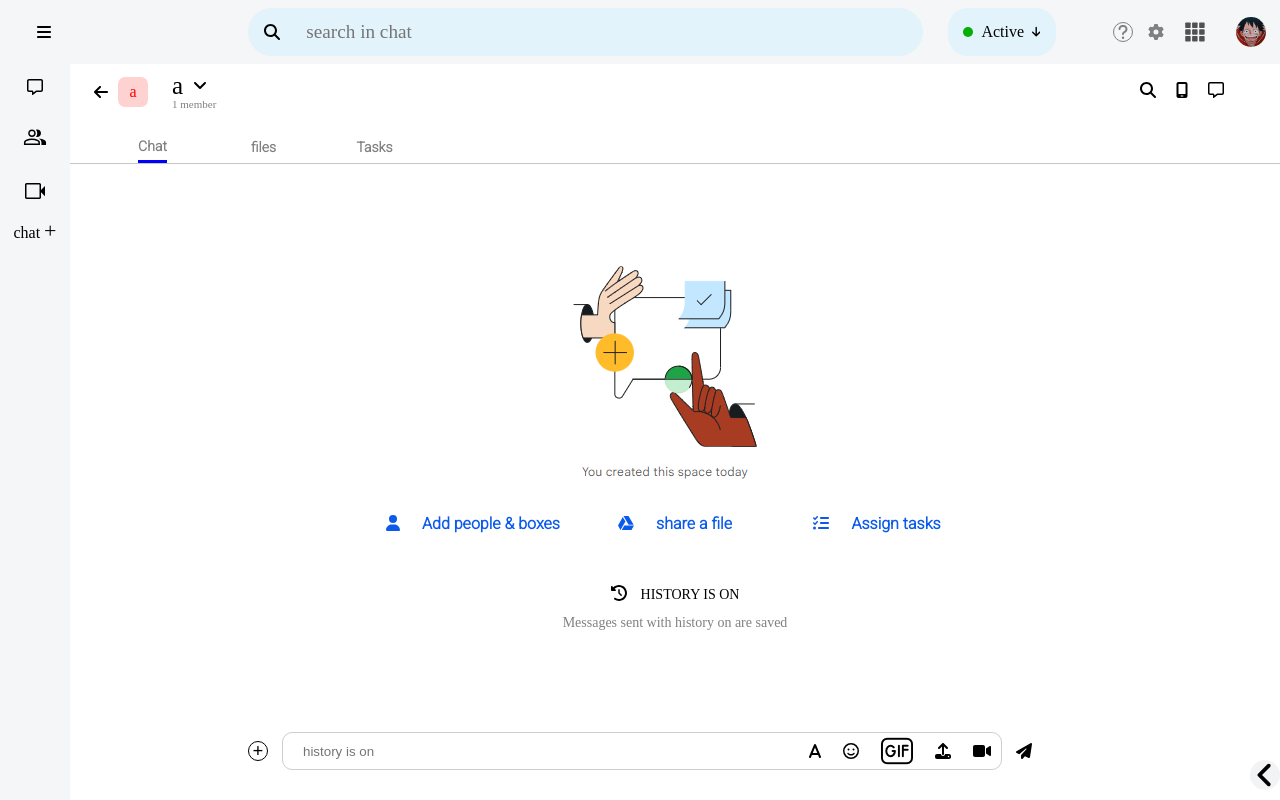
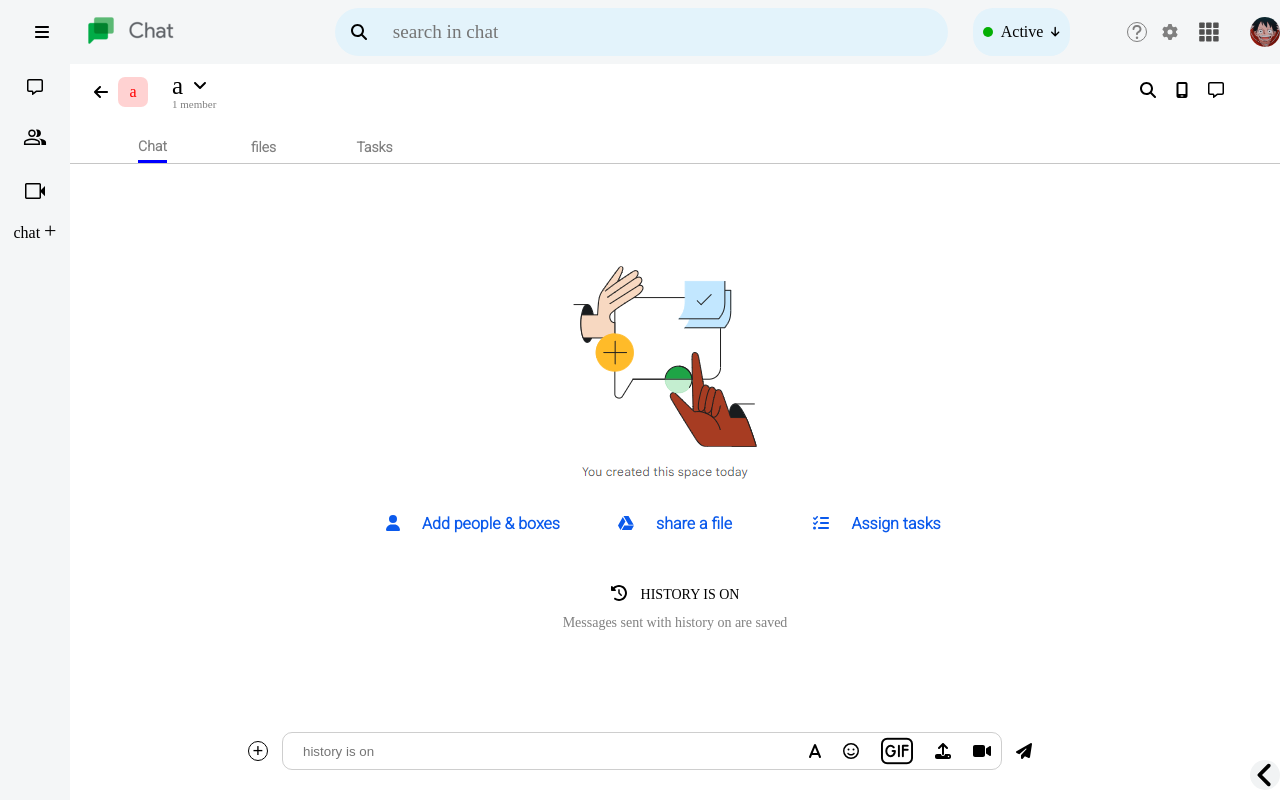
Before and after one commit to PriyathikGit/assignment, a plain HTML site: page index2.html in a window 1280 px wide. Drawn offline with Linux system fonts and the light colour scheme; the site is published under a folder, as on GitHub Pages, so addresses that start at the root find nothing; a web font is replaced by a local one.

Commit message:
new update

```diff
--- a/index2.html
+++ b/index2.html
@@ -19,7 +19,7 @@
             </svg>
         </div>
         <div class="logo-box">
-            <a href="index.html"><img src="/Images/logo.png" alt=""></a>
+            <a href="index.html"><img src="Images/logo.png" alt=""></a>
         </div>
         <div class="search-bar">
             <svg xmlns="http://www.w3.org/2000/svg" height="1em" viewBox="0 0 512 512">
```
Also changed, not shown: index.html (+1 -1 lines).
